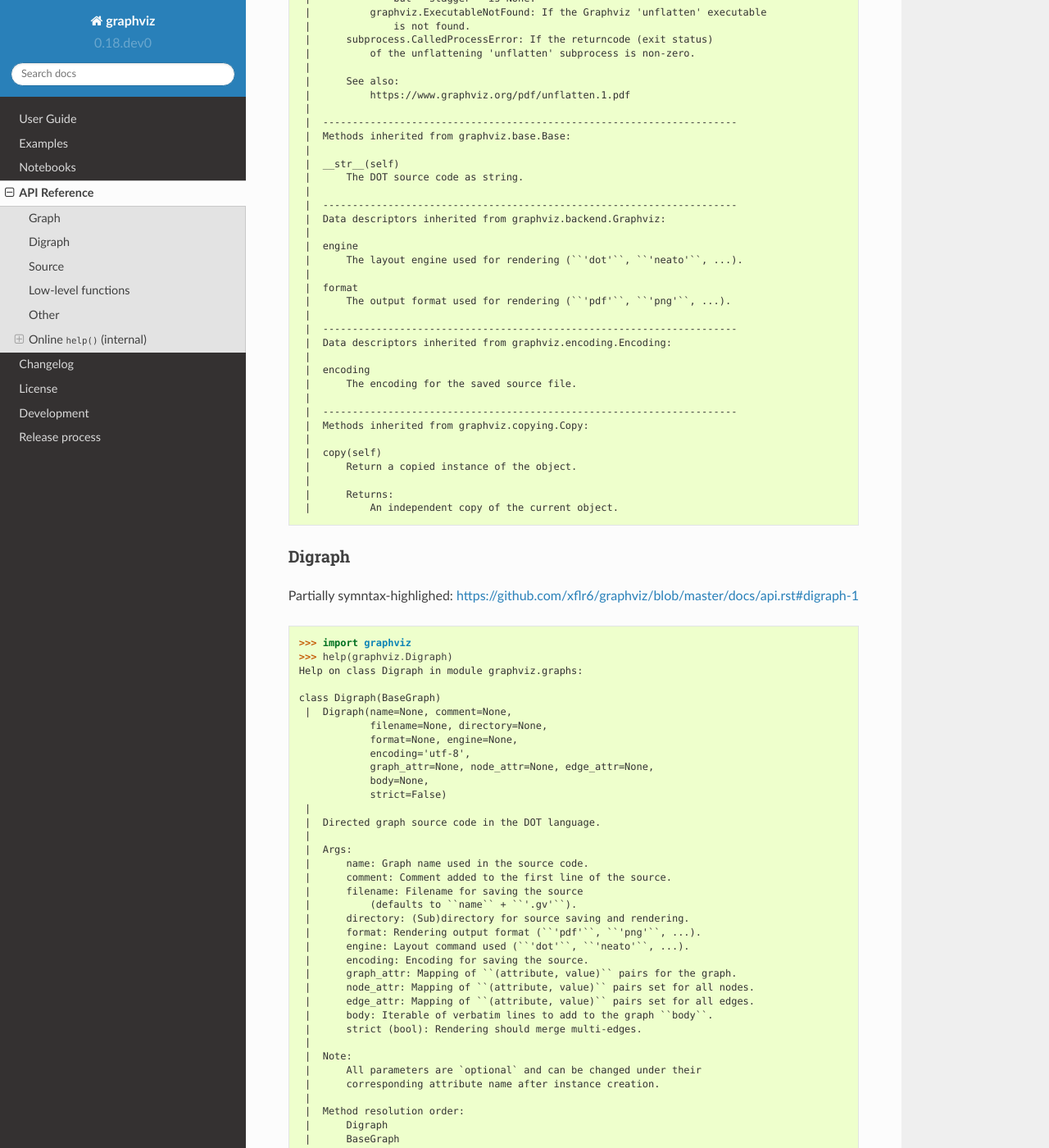
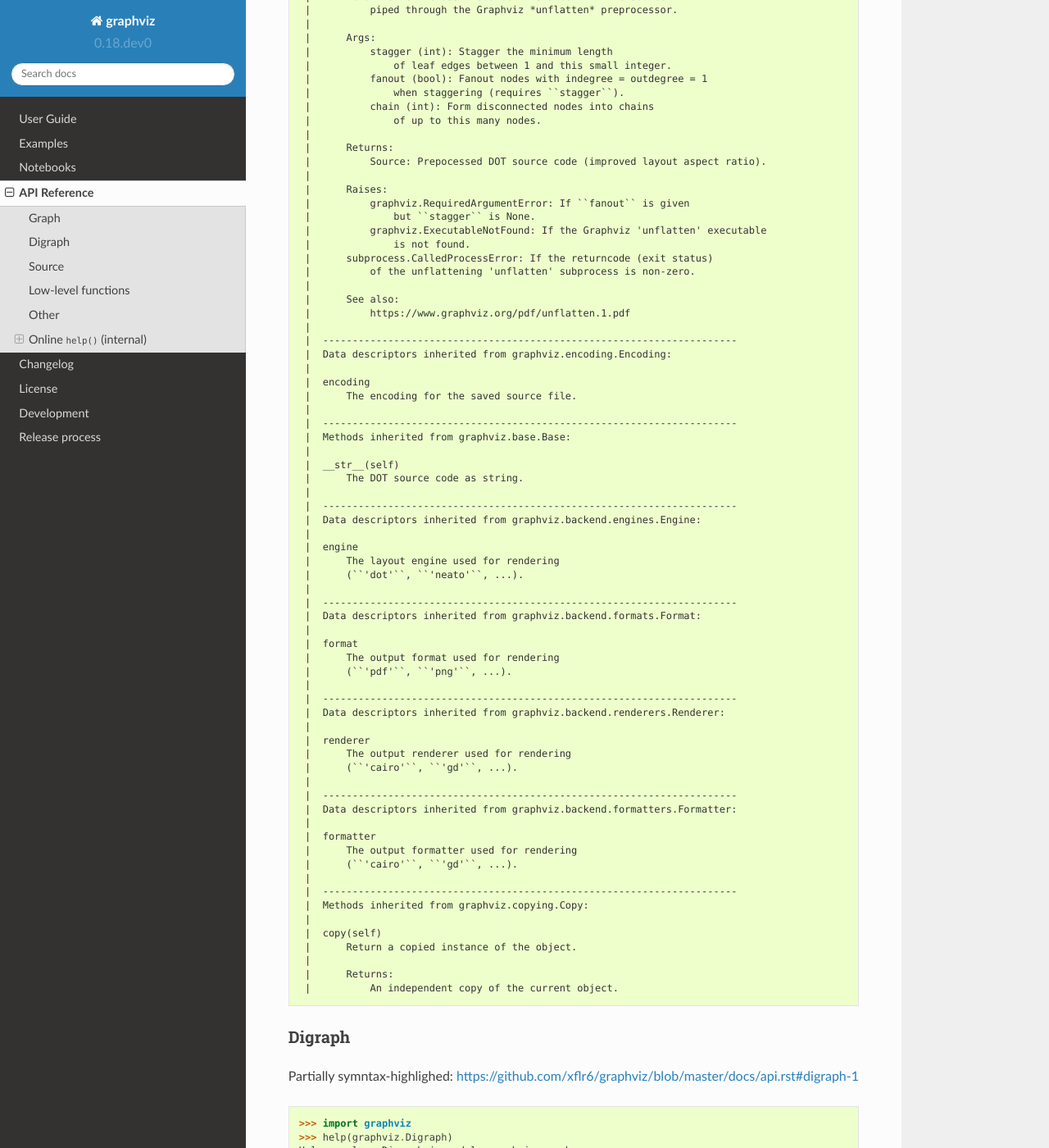
Before and after one commit to xflr6/graphviz, a Sphinx documentation site: the page built from docs/api.rst, in a window 1280 px wide and 1400 px high, scrolled down 10124 px. Shown: the whole window at 82% size. Built offline with Sphinx 7.4.7 and the Read the Docs theme 2.0.0, drawn with Linux system fonts in a browser that asks for light colours; the version number is read from the project's files by our own code; some of the changed text lies outside the part shown.

Commit message:
update online help() output

```diff
--- a/docs/api.rst
+++ b/docs/api.rst
@@ -172,6 +176,8 @@ https://github.com/xflr6/graphviz/blob/master/docs/api.rst#graph-1
      |      directory: (Sub)directory for source saving and rendering.
      |      format: Rendering output format (``'pdf'``, ``'png'``, ...).
      |      engine: Layout command used (``'dot'``, ``'neato'``, ...).
+     |      renderer: Output renderer used (``'cairo'``, ``'gd'``, ...).
+     |      formatter: Output formatter used (``'cairo'``, ``'gd'``, ...).
      |      encoding: Encoding for saving the source.
      |      graph_attr: Mapping of ``(attribute, value)`` pairs for the graph.
      |      node_attr: Mapping of ``(attribute, value)`` pairs set for all nodes.
@@ -193,12 +199,19 @@ https://github.com/xflr6/graphviz/blob/master/docs/api.rst#graph-1
      |      graphviz.jupyter_integration.JupyterSvgIntegration
      |      graphviz.rendering.Pipe
      |      graphviz.unflattening.Unflatten
+     |      graphviz.encoding.Encoding
      |      graphviz.base.Base
      |      graphviz.base.LineIterator
-     |      graphviz.backend.Graphviz
-     |      graphviz.encoding.Encoding
+     |      graphviz.backend.mixins.Render
+     |      graphviz.backend.mixins.Pipe
+     |      graphviz.backend.mixins.Graphviz
+     |      graphviz.backend.engines.Engine
+     |      graphviz.backend.formats.Format
+     |      graphviz.backend.renderers.Renderer
+     |      graphviz.backend.formatters.Formatter
      |      graphviz.copying.Copy
-     |      graphviz.backend.View
+     |      graphviz.backend.mixins.View
+     |      graphviz.backend.mixins.Unflatten
      |      builtins.object
      |
      |  Readonly properties defined here:
@@ -522,25 +537,44 @@ https://github.com/xflr6/graphviz/blob/master/docs/api.rst#graph-1
      |          https://www.graphviz.org/pdf/unflatten.1.pdf
      |
      |  ----------------------------------------------------------------------
+     |  Data descriptors inherited from graphviz.encoding.Encoding:
+     |
+     |  encoding
+     |      The encoding for the saved source file.
+     |
+     |  ----------------------------------------------------------------------
      |  Methods inherited from graphviz.base.Base:
      |
      |  __str__(self)
      |      The DOT source code as string.
      |
      |  ----------------------------------------------------------------------
-     |  Data descriptors inherited from graphviz.backend.Graphviz:
+     |  Data descriptors inherited from graphviz.backend.engines.Engine:
      |
      |  engine
-     |      The layout engine used for rendering (``'dot'``, ``'neato'``, ...).
+     |      The layout engine used for rendering
+     |      (``'dot'``, ``'neato'``, ...).
+     |
+     |  ----------------------------------------------------------------------
+     |  Data descriptors inherited from graphviz.backend.formats.Format:
      |
      |  format
-     |      The output format used for rendering (``'pdf'``, ``'png'``, ...).
+     |      The output format used for rendering
+     |      (``'pdf'``, ``'png'``, ...).
      |
      |  ----------------------------------------------------------------------
-     |  Data descriptors inherited from graphviz.encoding.Encoding:
+     |  Data descriptors inherited from graphviz.backend.renderers.Renderer:
      |
-     |  encoding
-     |      The encoding for the saved source file.
+     |  renderer
+     |      The output renderer used for rendering
+     |      (``'cairo'``, ``'gd'``, ...).
+     |
+     |  ----------------------------------------------------------------------
+     |  Data descriptors inherited from graphviz.backend.formatters.Formatter:
+     |
+     |  formatter
+     |      The output formatter used for rendering
+     |      (``'cairo'``, ``'gd'``, ...).
      |
      |  ----------------------------------------------------------------------
      |  Methods inherited from graphviz.copying.Copy:
@@ -584,6 +620,8 @@ https://github.com/xflr6/graphviz/blob/master/docs/api.rst#digraph-1
      |      directory: (Sub)directory for source saving and rendering.
      |      format: Rendering output format (``'pdf'``, ``'png'``, ...).
      |      engine: Layout command used (``'dot'``, ``'neato'``, ...).
+     |      renderer: Output renderer used (``'cairo'``, ``'gd'``, ...).
+     |      formatter: Output formatter used (``'cairo'``, ``'gd'``, ...).
      |      encoding: Encoding for saving the source.
      |      graph_attr: Mapping of ``(attribute, value)`` pairs for the graph.
      |      node_attr: Mapping of ``(attribute, value)`` pairs set for all nodes.
@@ -605,12 +643,19 @@ https://github.com/xflr6/graphviz/blob/master/docs/api.rst#digraph-1
      |      graphviz.jupyter_integration.JupyterSvgIntegration
      |      graphviz.rendering.Pipe
      |      graphviz.unflattening.Unflatten
+     |      graphviz.encoding.Encoding
      |      graphviz.base.Base
      |      graphviz.base.LineIterator
-     |      graphviz.backend.Graphviz
-     |      graphviz.encoding.Encoding
+     |      graphviz.backend.mixins.Render
+     |      graphviz.backend.mixins.Pipe
+     |      graphviz.backend.mixins.Graphviz
+     |      graphviz.backend.engines.Engine
+     |      graphviz.backend.formats.Format
+     |      graphviz.backend.renderers.Renderer
+     |      graphviz.backend.formatters.Formatter
      |      graphviz.copying.Copy
-     |      graphviz.backend.View
+     |      graphviz.backend.mixins.View
+     |      graphviz.backend.mixins.Unflatten
      |      builtins.object
      |
      |  Readonly properties defined here:
@@ -933,25 +980,44 @@ https://github.com/xflr6/graphviz/blob/master/docs/api.rst#digraph-1
      |          https://www.graphviz.org/pdf/unflatten.1.pdf
      |
      |  ----------------------------------------------------------------------
+     |  Data descriptors inherited from graphviz.encoding.Encoding:
+     |
+     |  encoding
+     |      The encoding for the saved source file.
+     |
+     |  ----------------------------------------------------------------------
      |  Methods inherited from graphviz.base.Base:
      |
      |  __str__(self)
      |      The DOT source code as string.
      |
      |  ----------------------------------------------------------------------
-     |  Data descriptors inherited from graphviz.backend.Graphviz:
+     |  Data descriptors inherited from graphviz.backend.engines.Engine:
      |
      |  engine
-     |      The layout engine used for rendering (``'dot'``, ``'neato'``, ...).
+     |      The layout engine used for rendering
+     |      (``'dot'``, ``'neato'``, ...).
+     |
+     |  ----------------------------------------------------------------------
+     |  Data descriptors inherited from graphviz.backend.formats.Format:
      |
      |  format
-     |      The output format used for rendering (``'pdf'``, ``'png'``, ...).
+     |      The output format used for rendering
+     |      (``'pdf'``, ``'png'``, ...).
      |
      |  ----------------------------------------------------------------------
-     |  Data descriptors inherited from graphviz.encoding.Encoding:
+     |  Data descriptors inherited from graphviz.backend.renderers.Renderer:
      |
-     |  encoding
-     |      The encoding for the saved source file.
+     |  renderer
+     |      The output renderer used for rendering
+     |      (``'cairo'``, ``'gd'``, ...).
+     |
+     |  ----------------------------------------------------------------------
+     |  Data descriptors inherited from graphviz.backend.formatters.Formatter:
+     |
+     |  formatter
+     |      The output formatter used for rendering
+     |      (``'cairo'``, ``'gd'``, ...).
      |
      |  ----------------------------------------------------------------------
      |  Methods inherited from graphviz.copying.Copy:
@@ -1007,12 +1073,19 @@ https://github.com/xflr6/graphviz/blob/master/docs/api.rst#source-1
      |      graphviz.jupyter_integration.JupyterSvgIntegration
      |      graphviz.rendering.Pipe
      |      graphviz.unflattening.Unflatten
+     |      graphviz.encoding.Encoding
      |      graphviz.base.Base
      |      graphviz.base.LineIterator
-     |      graphviz.backend.Graphviz
-     |      graphviz.encoding.Encoding
+     |      graphviz.backend.mixins.Render
+     |      graphviz.backend.mixins.Pipe
+     |      graphviz.backend.mixins.Graphviz
+     |      graphviz.backend.engines.Engine
+     |      graphviz.backend.formats.Format
+     |      graphviz.backend.renderers.Renderer
+     |      graphviz.backend.formatters.Formatter
      |      graphviz.copying.Copy
-     |      graphviz.backend.View
+     |      graphviz.backend.mixins.View
+     |      graphviz.backend.mixins.Unflatten
      |      builtins.object
      |
      |  Methods defined here:
@@ -1232,6 +1305,12 @@ https://github.com/xflr6/graphviz/blob/master/docs/api.rst#source-1
      |          https://www.graphviz.org/pdf/unflatten.1.pdf
      |
      |  ----------------------------------------------------------------------
+     |  Data descriptors inherited from graphviz.encoding.Encoding:
+     |
+     |  encoding
+     |      The encoding for the saved source file.
+     |
+     |  ----------------------------------------------------------------------
      |  Methods inherited from graphviz.base.Base:
      |
      |  __str__(self)
@@ -1247,19 +1326,32 @@ https://github.com/xflr6/graphviz/blob/master/docs/api.rst#source-1
      |      list of weak references to the object (if defined)
      |
      |  ----------------------------------------------------------------------
-     |  Data descriptors inherited from graphviz.backend.Graphviz:
+     |  Data descriptors inherited from graphviz.backend.engines.Engine:
      |
      |  engine
-     |      The layout engine used for rendering (``'dot'``, ``'neato'``, ...).
+     |      The layout engine used for rendering
+     |      (``'dot'``, ``'neato'``, ...).
+     |
+     |  ----------------------------------------------------------------------
+     |  Data descriptors inherited from graphviz.backend.formats.Format:
      |
      |  format
-     |      The output format used for rendering (``'pdf'``, ``'png'``, ...).
+     |      The output format used for rendering
+     |      (``'pdf'``, ``'png'``, ...).
      |
      |  ----------------------------------------------------------------------
-     |  Data descriptors inherited from graphviz.encoding.Encoding:
+     |  Data descriptors inherited from graphviz.backend.renderers.Renderer:
      |
-     |  encoding
-     |      The encoding for the saved source file.
+     |  renderer
+     |      The output renderer used for rendering
+     |      (``'cairo'``, ``'gd'``, ...).
+     |
+     |  ----------------------------------------------------------------------
+     |  Data descriptors inherited from graphviz.backend.formatters.Formatter:
+     |
+     |  formatter
+     |      The output formatter used for rendering
+     |      (``'cairo'``, ``'gd'``, ...).
      |
      |  ----------------------------------------------------------------------
      |  Methods inherited from graphviz.copying.Copy:
```
Also changed, not shown: other parts of docs/api.rst (+17 -7 lines).
